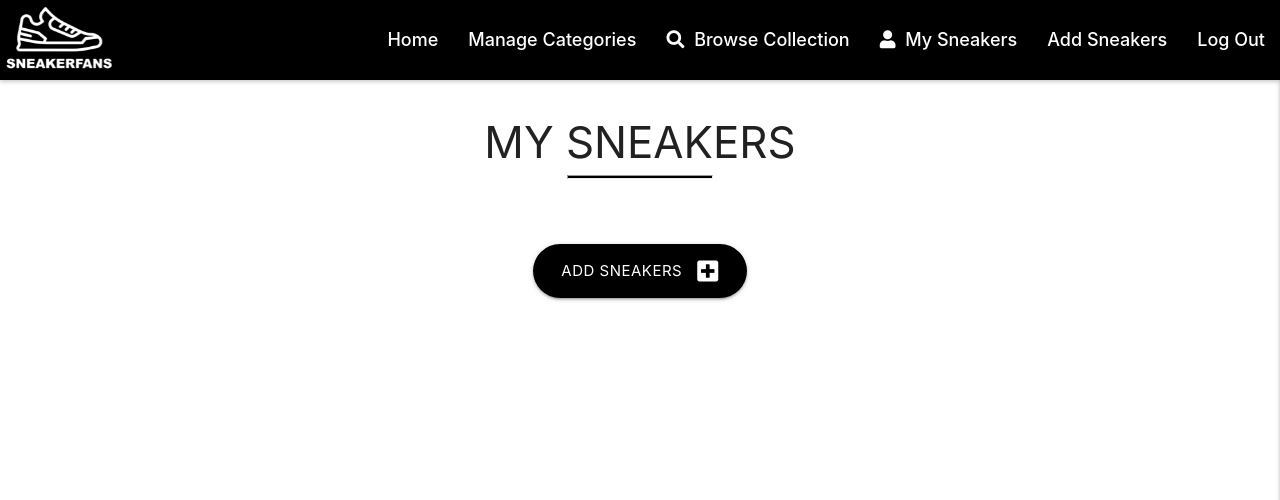
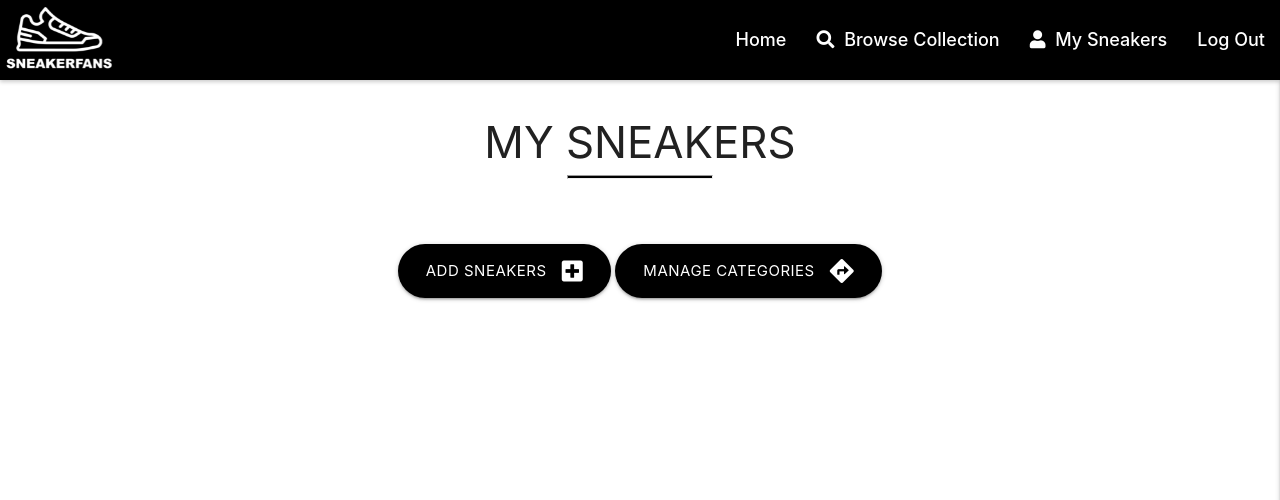
Before and after one commit to Code-Institute-Submissions/sneakerfans-ms3, a Flask app: a page that uses templates/base.html in a window 1280 px wide. Shown: the top 500 px of the page. Run offline with Flask 2, Linux system fonts and the light colour scheme; the visitor is signed in with stand-in values (Sample User, id 1); a database or web service that is not in the repository returns one stand-in record (values such as "Sample title"); some libraries are stand-ins or nearby versions.

Commit message:
button to direct admin to categories.html added to profile.html. All nav links organised in base.html

```diff
--- a/templates/base.html
+++ b/templates/base.html
@@ -33,17 +33,13 @@
                         <span class="sr-only">Navigation Menu</span></a>
                     <ul class="right hide-on-med-and-down">
                         <li><a href="{{ url_for('get_sneakers') }}">Home</a></li>
-                        {% if session.user == "admin"|lower %}
-                            <li><a href="{{ url_for('get_categories') }}">Manage Categories</a></li>
-                        {% endif %}
                             <li><a href="{{ url_for('all_sneakers') }}"><i class="fas fa-search" aria-hidden="true"></i>
                                     Browse Collection</a></li>
 
                             <!-- Show nav elements based on whether user is logged in or logged out -->
-                            {% if session.user %}
+                            {% if session.user|lower %}
                                 <li><a href="{{ url_for('profile', username=session['user']) }}"><i class="fas fa-user"></i>
                                         My Sneakers</a></li>
-                                <li><a href="{{ url_for('add_sneakers') }}">Add Sneakers</a></li>
                                 <li><a href="{{ url_for('logout') }}">Log Out</a></li>
                             {% else %}
                                 <li><a href="{{ url_for('login') }}">Log In</a></li>
@@ -60,14 +56,10 @@
                 <h4 class="center-align">SNEAKERFANS</h4>
             </li>
             <li><a href="{{ url_for('get_sneakers') }}">Home</a></li>
-            {% if session.user == "admin"|lower %}
-            <li><a href="{{ url_for('get_categories') }}">Manage Categories</a></li>
-            {% endif %}
             <li><a href="{{ url_for('all_sneakers') }}">Browse Collection</a></li>
             <!-- Show nav elements based on whether user is logged in or logged out -->
-            {% if session.user %}
+            {% if session.user|lower %}
                 <li><a href="{{ url_for('profile', username=session['user']) }}">My Sneakers</a></li>
-                <li><a href="{{ url_for('add_sneakers') }}">Add Sneakers</a></li>
                 <li><a href="{{ url_for('logout') }}">Log Out</a></li>
             {% else %}
                 <li><a href="{{ url_for('login') }}">Log In</a></li>
--- a/templates/profile.html
+++ b/templates/profile.html
@@ -16,6 +16,11 @@
         <a href="{{ url_for('add_sneakers') }}" class="buttons btn-large text-shadow">
             Add Sneakers <i class="fas fa-plus-square right" aria-hidden="true"></i>
         </a>
+        {% if session.user|lower == "admin"|lower %}
+            <a href="{{ url_for('get_categories') }}" class="buttons btn-large text-shadow">
+                Manage Categories <i class="fas fa-directions right" aria-hidden="true"></i>
+            </a>
+        {% endif %}
     </div>
 </div>
 
```
